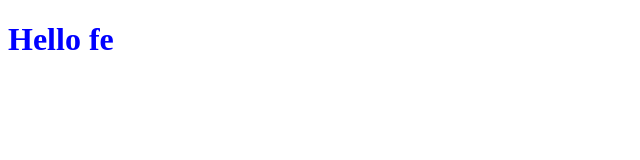
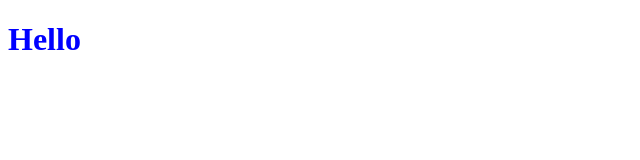
Before and after one commit to tobon-marco/tobon-marco.github.io, a plain HTML site: page index.html in a window 1280 px wide. Shown: the full height of the page, 0-640 px from the left. Drawn offline with Linux system fonts and the light colour scheme.

Commit message:
Update index.html

```diff
--- a/index.html
+++ b/index.html
@@ -6,6 +6,6 @@
 		<title> Marco Page</title>
 	</head>
   <body>
-    <h1>Hello fe</h1>
+    <h1>Hello</h1>
   </body>
 </html>
```
